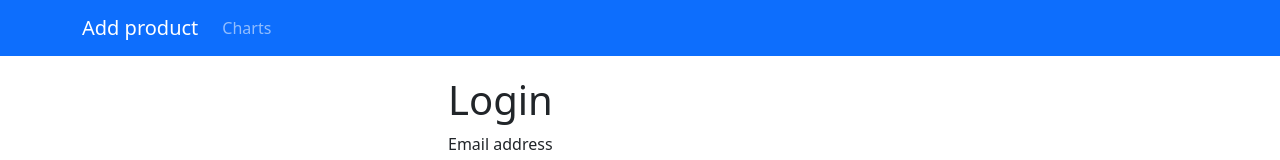
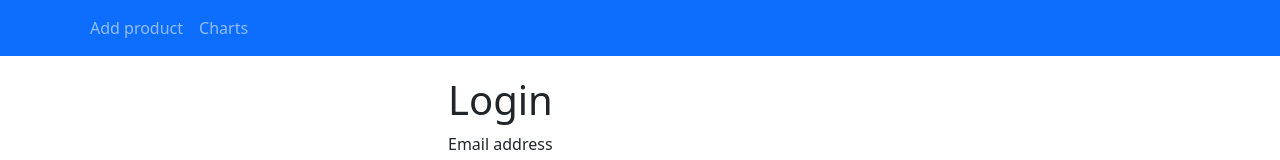
Before and after one commit to Diego-lvan/price-tracker, a React (Create React App) app in the folder frontend/: page / in a window 1280 px wide. Shown: the top 160 px of the page. Built offline with nearby package versions, Linux system fonts and the light colour scheme.

Commit message:
redirect to login when there is not a token

```diff
--- a/frontend/src/components/navbar/Navbar.js
+++ b/frontend/src/components/navbar/Navbar.js
@@ -3,20 +3,36 @@ import axios from "axios";
 import Navbar from "react-bootstrap/Navbar";
 import Container from "react-bootstrap/Container";
 import Nav from "react-bootstrap/Nav";
+import { Link, useLocation, useNavigate } from "react-router-dom";
+
 const NavBar = () => {
+  const { pathname } = useLocation();
+  const navigate = useNavigate();
+
   useEffect(() => {
     const token = window.localStorage.getItem("token");
     if (token) {
       axios.defaults.headers.common["Authorization"] = token;
+      if (pathname === "/" || pathname === "/signup") {
+        navigate("/addProduct", { replace: true });
+      }
     }
-  });
+
+    if (!token && pathname !== "/" && pathname !== "/signup") {
+      navigate("/", { replace: true });
+    }
+  }, [pathname]);
   return (
     <>
       <Navbar bg="primary" variant="dark">
         <Container>
-          <Navbar.Brand href="/addProduct">Add product</Navbar.Brand>
           <Nav className="me-auto">
-            <Nav.Link href="/chart">Charts</Nav.Link>
+            <Link to={"/addProduct"} className="nav-link">
+              Add product
+            </Link>
+            <Link to={"/chart"} className="nav-link">
+              Charts
+            </Link>
           </Nav>
         </Container>
       </Navbar>
```
